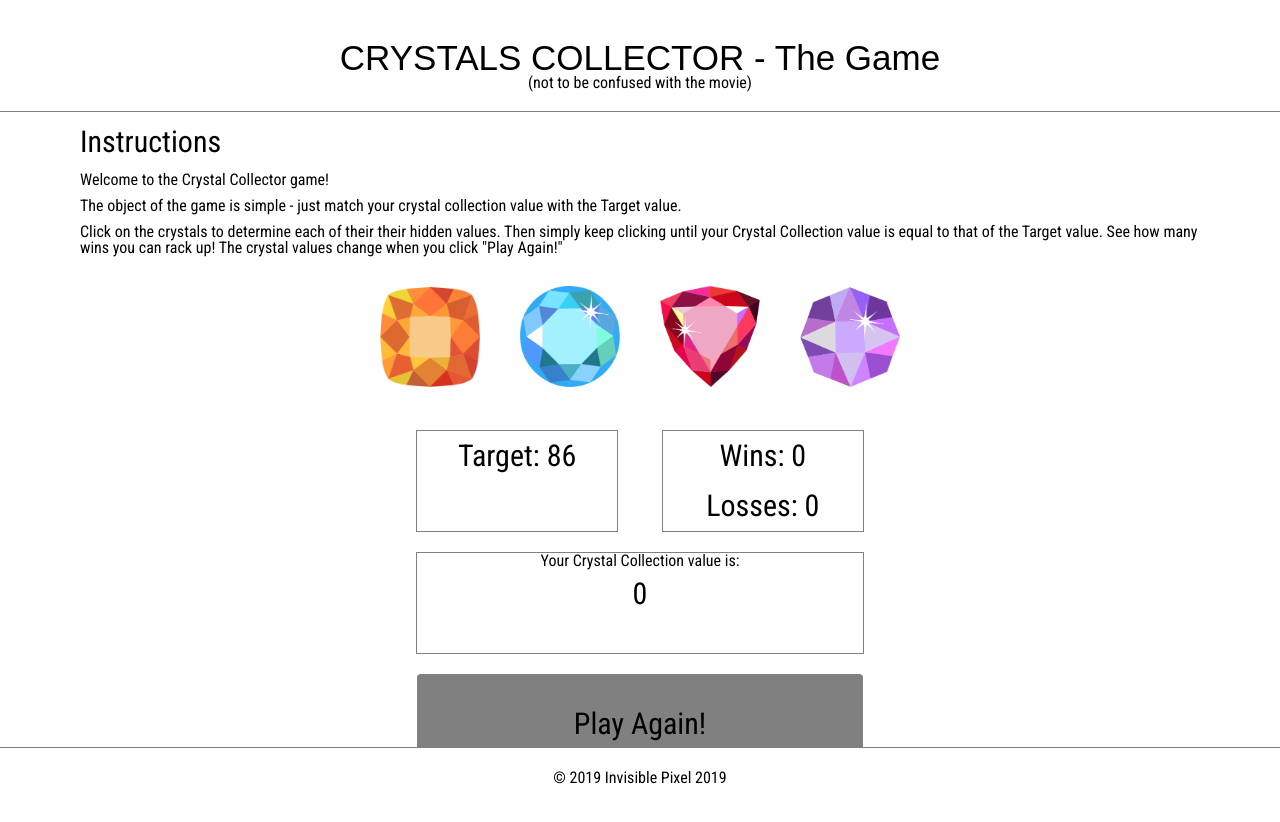
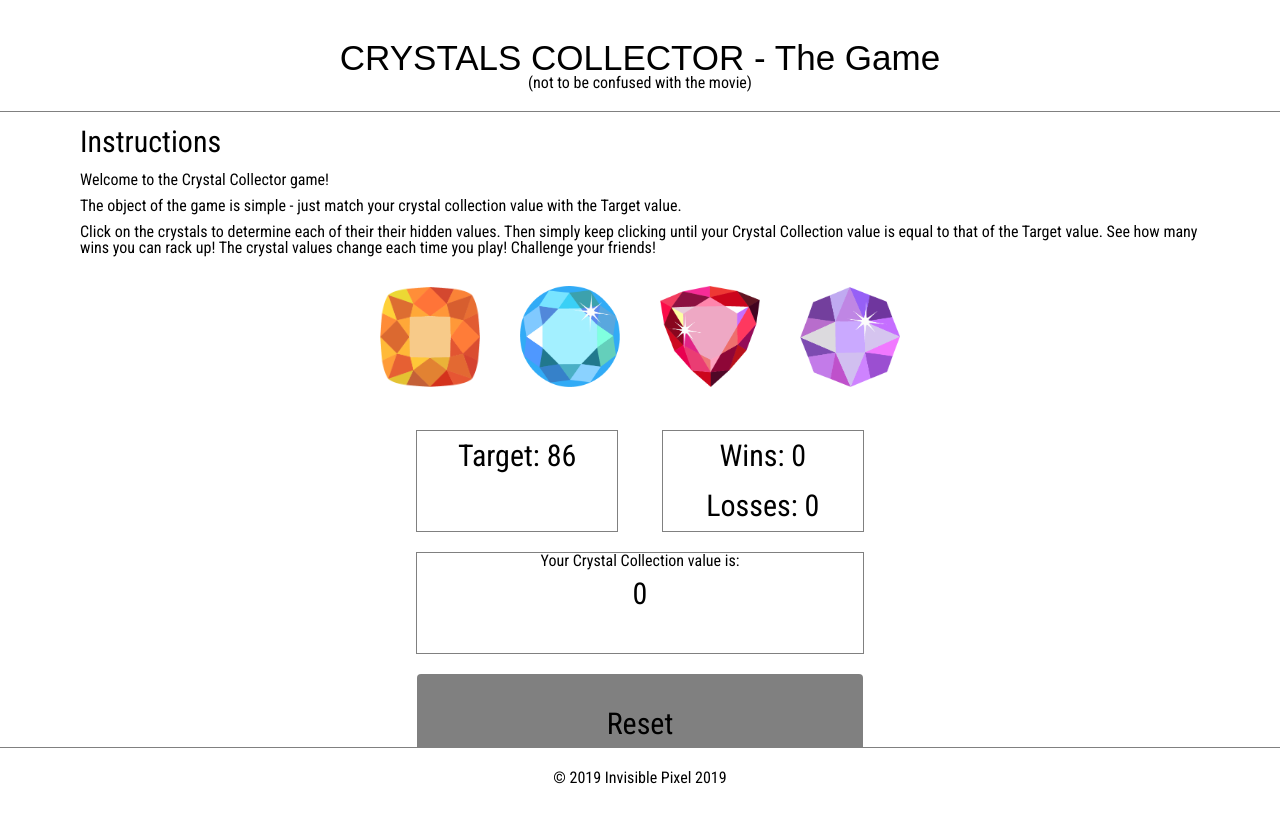
Before and after one commit to pierceforfears/Crystals-Collector-Game, a plain HTML site: page index.html in a window 1280 px wide. Drawn offline with nearby package versions, Linux system fonts and the light colour scheme; a web font is replaced by a local one.

Commit message:
text update: Reset

```diff
--- a/index.html
+++ b/index.html
@@ -24,7 +24,7 @@
             <p>Click on the crystals to determine each of their their hidden values. Then simply keep clicking until
                 your
                 Crystal Collection value is equal to that of the Target value. See how many wins you can rack up! The
-                crystal values change when you click "Play Again!"</p>
+                crystal values change each time you play!  Challenge your friends!</p>
         </section>
 
         <section class="crystals">
@@ -53,7 +53,7 @@
             </div>
         </section>
 
-        <btn id="resetGame">Play Again!</btn>
+        <btn id="resetGame">Reset</btn>
 
     </div>
     <footer>
```
